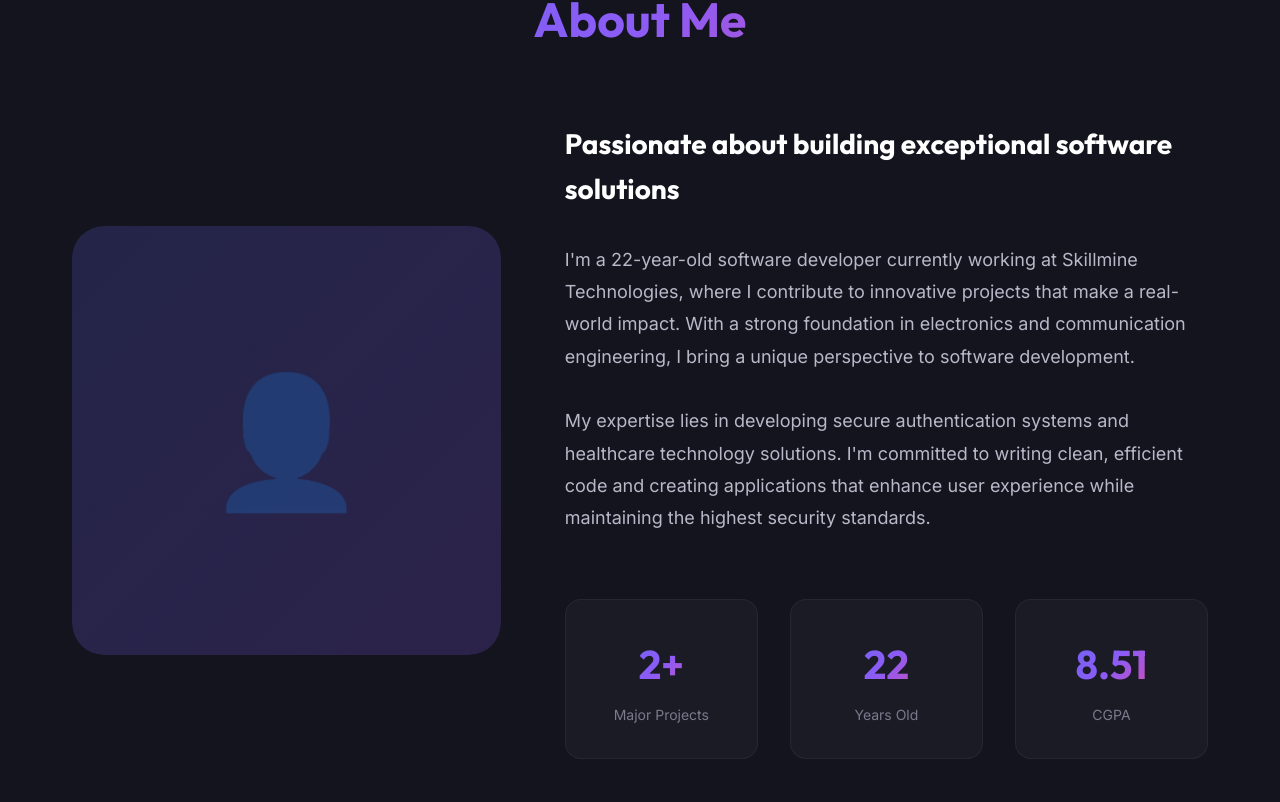
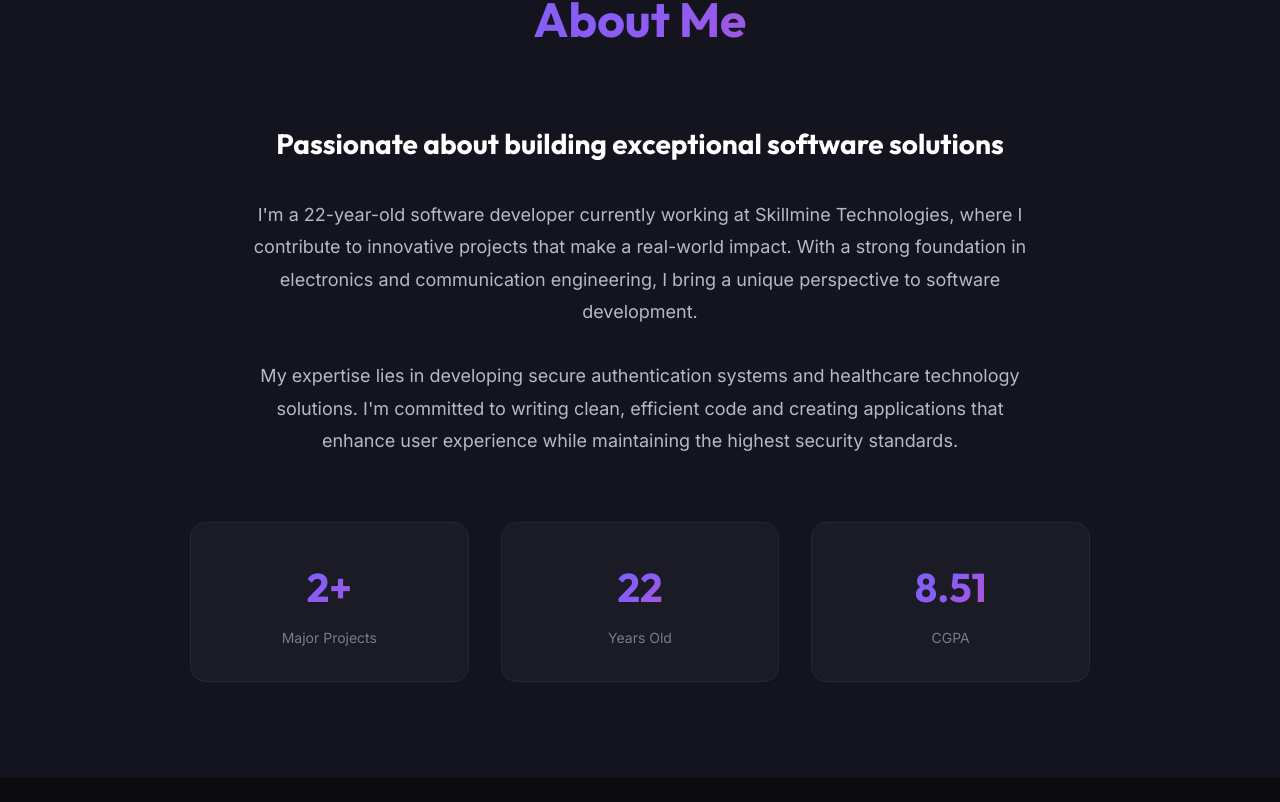
Before and after one commit to rbalajisankaran-bot/testportfolio, a React (Vite) app: page / in a window 1280 px wide. Shown: the part 1018-1820 px from the top of the page. Built offline with nearby package versions, Linux system fonts and the light colour scheme.

Commit message:
minor fixes

```diff
--- a/src/components/About.jsx
+++ b/src/components/About.jsx
@@ -6,12 +6,7 @@ const About = () => {
           <span className="section-label">Get to know me</span>
           <h2 className="section-title">About Me</h2>
         </div>
-        <div className="about-content">
-          <div className="about-image">
-            <div className="image-wrapper">
-              <div className="image-placeholder"></div>
-            </div>
-          </div>
+        <div className="about-content-centered">
           <div className="about-text">
             <h3>Passionate about building exceptional software solutions</h3>
             <p>
--- a/src/index.css
+++ b/src/index.css
@@ -430,6 +430,27 @@ section {
     grid-template-columns: 1fr 1.5fr;
     gap: var(--spacing-lg);
     align-items: center;
+}
+
+.about-content-centered {
+    max-width: 900px;
+    margin: 0 auto;
+    text-align: center;
+}
+
+.about-content-centered .about-text {
+    max-width: 100%;
+}
+
+.about-content-centered .about-text h3 {
+    text-align: center;
+}
+
+.about-content-centered .about-text p {
+    text-align: center;
+    max-width: 800px;
+    margin-left: auto;
+    margin-right: auto;
 }
 
 .about-image {
```
